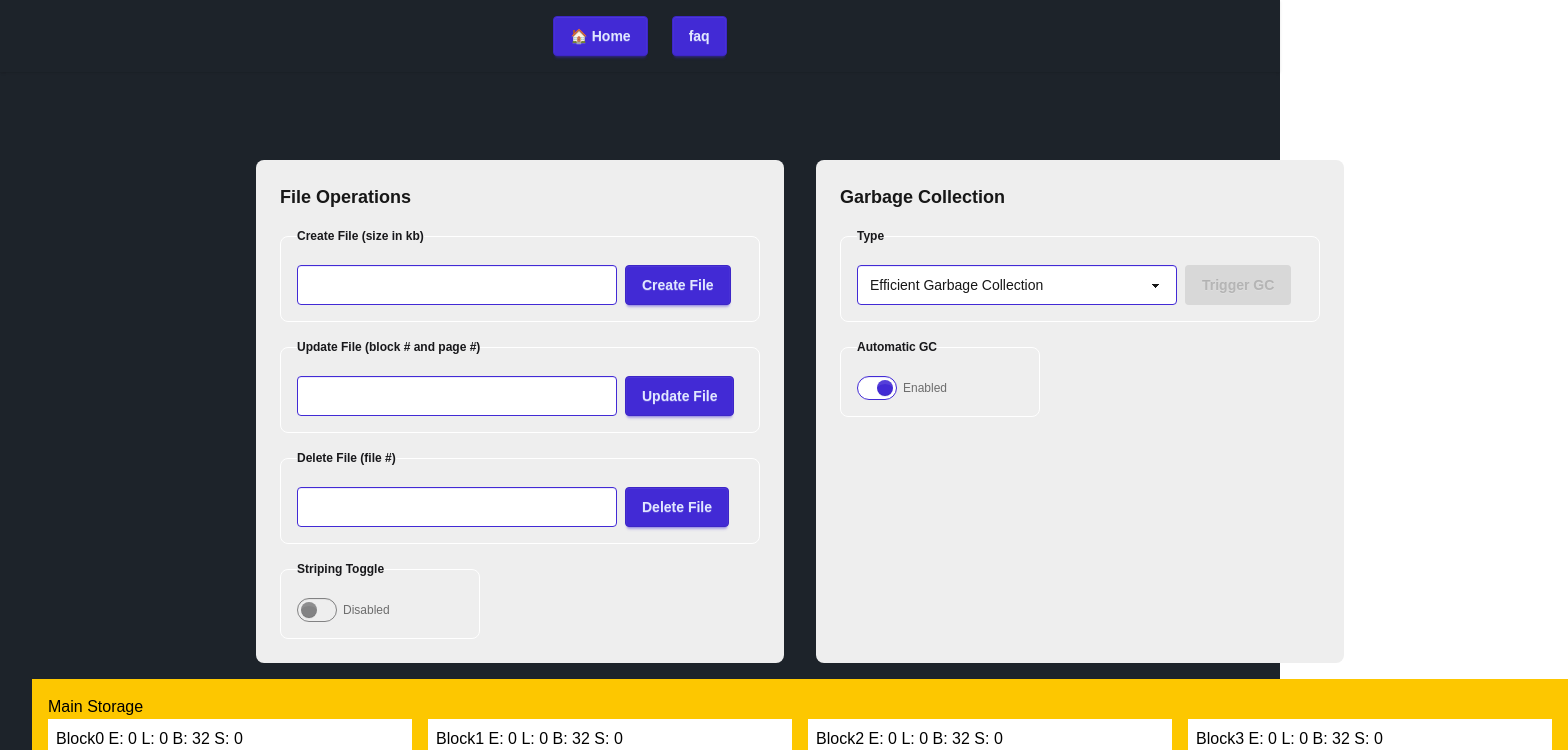
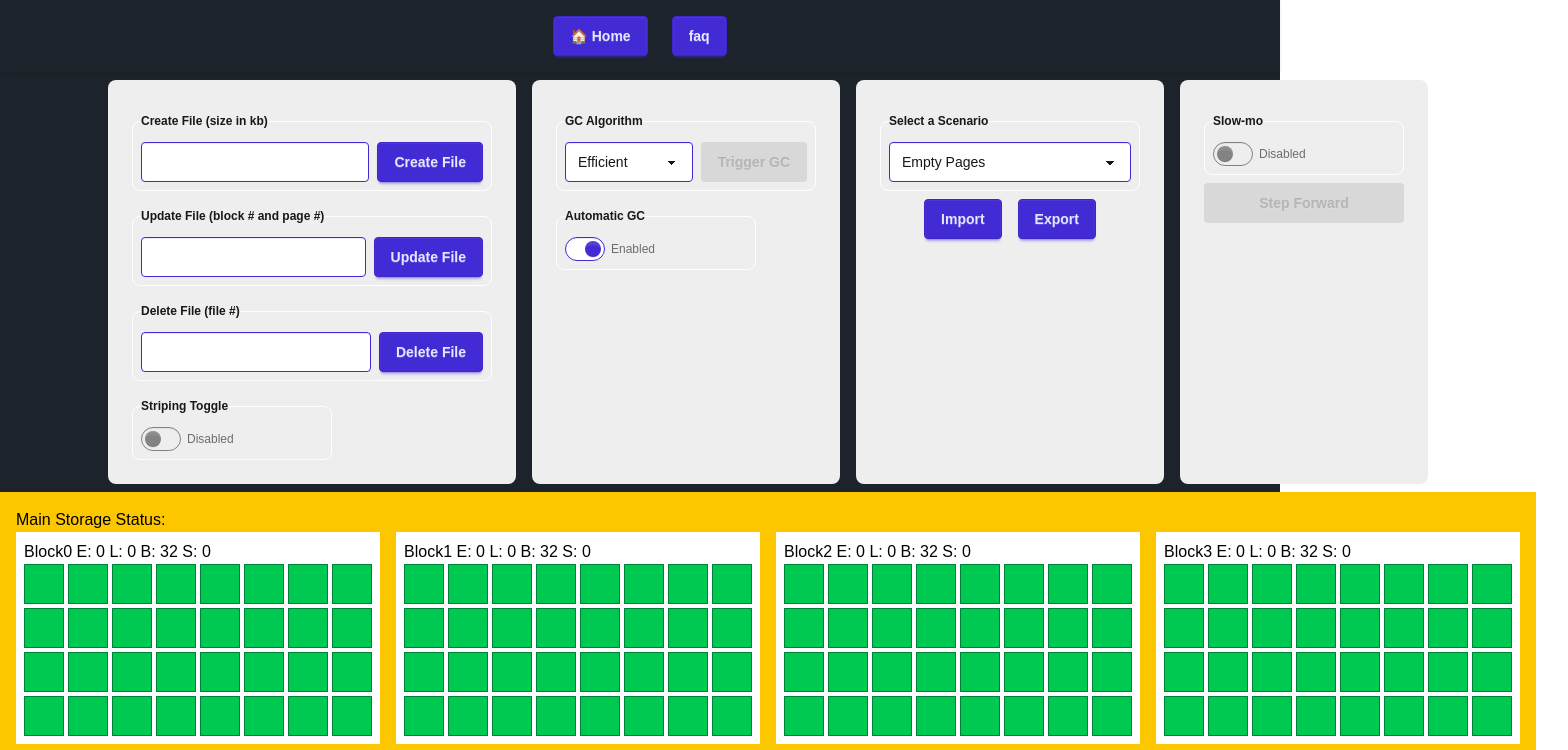
Before and after one commit to Maksym-W/ssd_visualizer, a Next.js app: page / in a window 1280 px wide. Shown: the top 750 px of the page, 1568 px wide, since content can reach past the window. Built offline with nearby package versions, Linux system fonts and the light colour scheme.

Commit message:
added scenario selection and slow-mo. neither of these are functional. made space for stuff

```diff
--- a/src/app/page.tsx
+++ b/src/app/page.tsx
@@ -128,16 +128,18 @@ export default function Home() {
 
   const [automaticGc, setAutomaticGc] = useState(true);
 
-  const [gcAlgorithm, setGcAlgorithm] = useState("Efficient Garbage Collection");
+  const [gcAlgorithm, setGcAlgorithm] = useState("Efficient");
+
+  const [slowMo, setSlowMo] = useState(false);
 
 
   const handleWriteFile = () => {
     let gc;
     if (!automaticGc) {
       gc = (blocks: Array[Block], num2: Array[Block], num3: number, num4: number) => blocks;
-    } else if (gcAlgorithm == "Efficient Garbage Collection") {
+    } else if (gcAlgorithm == "Efficient") {
       gc = efficientGarbageCollection;
-    } else if (gcAlgorithm == "Single Garbage Collection") {
+    } else if (gcAlgorithm == "Single") {
       gc = singleGarbageCollection;
     } else {
       gc = totalGarbageCollection;
@@ -176,9 +178,9 @@ export default function Home() {
     // < 0.25 is our bad threshold, >= 0.75 is our good threshold)
 
   let gc;
-  if (gcAlgorithm == "Efficient Garbage Collection") {
+  if (gcAlgorithm == "Efficient") {
     gc = efficientGarbageCollection;
-  } else if (gcAlgorithm == "Single Garbage Collection") {
+  } else if (gcAlgorithm == "Single") {
     gc = singleGarbageCollection;
   } else {
     gc = totalGarbageCollection;
@@ -195,15 +197,14 @@ export default function Home() {
 
 
   return (
-    <div className="flex flex-col md:flex-row items-start md:items-center p-8 gap-12">
+    <div className="flex flex-col md:flex-row items-start md:items-center gap-12">
 
-      <div className="md:mt-10 md:ml-auto mr-20">
+      <div className="md:ml-auto mr-20">
 
         <div className="flex justify-center mx-auto max-w-5xl">
-          <div className="card bg-base-300 rounded-box grid m-4">
+          <div className="card bg-base-300 rounded-box grid m-2">
             <div className="card-body">
-              <h2 className="card-title">File Operations</h2>
-              <fieldset className="fieldset border-base-100 border w-120 p-4 rounded-box">
+              <fieldset className="fieldset border-base-100 border w-90 p-2 rounded-box">
                 <legend className="fieldset-legend">Create File (size in kb)</legend>
                 <div className="flex items-end gap-2">
                   <input
@@ -221,7 +222,7 @@ export default function Home() {
                 </div>
               </fieldset>
 
-              <fieldset className="fieldset border-base-100 border w-120 p-4 rounded-box">
+              <fieldset className="fieldset border-base-100 border w-90 p-2 rounded-box">
                 <legend className="fieldset-legend">Update File (block # and page #)</legend>
                 <div className="flex items-end gap-2">
                   <input type="text" className="input input-primary"/>
@@ -229,7 +230,7 @@ export default function Home() {
                 </div>
               </fieldset>
 
-              <fieldset className="fieldset border-base-100 border w-120 p-4 rounded-box">
+              <fieldset className="fieldset border-base-100 border w-90 p-2 rounded-box">
                 <legend className="fieldset-legend">Delete File (file #)</legend>
                 <div className="flex items-end gap-2">
                   <input
@@ -247,7 +248,7 @@ export default function Home() {
                 </div>
               </fieldset>
 
-              <fieldset className="fieldset border-base-100 border w-50 p-4 rounded-box">
+              <fieldset className="fieldset border-base-100 border w-50 p-2 rounded-box">
                 <legend className="fieldset-legend">Striping Toggle</legend>
                 <label className="label">
                   <input type="checkbox" checked={striping} onChange={e => setStriping(e.target.checked)} className="toggle toggle-primary"/>
@@ -257,20 +258,19 @@ export default function Home() {
             </div>
           </div>
 
-          <div className="card bg-base-300 rounded-box grid m-4">
+          <div className="card bg-base-300 rounded-box grid m-2">
             <div className="card-body">
-              <h2 className="card-title">Garbage Collection</h2>
 
-              <fieldset className="fieldset border-base-100 border w-120 p-4 rounded-box">
-                <legend className="fieldset-legend">Type</legend>
+              <fieldset className="fieldset border-base-100 border w-65 p-2 rounded-box">
+                <legend className="fieldset-legend">GC Algorithm</legend>
                 <div className="flex items-end gap-2">
                   <select
                     className="select select-primary"
                     onChange={e => setGcAlgorithm(e.target.value)}
                   >
-                    <option>Efficient Garbage Collection</option>
-                    <option>Single Garbage Collection</option>
-                    <option>Total Garbage Collection</option>
+                    <option>Efficient</option>
+                    <option>Single</option>
+                    <option>Total</option>
                   </select>
                   <button
                     className="btn btn-primary"
@@ -282,7 +282,7 @@ export default function Home() {
                 </div>
               </fieldset>
 
-              <fieldset className="fieldset border-base-100 border w-50 p-4 rounded-box">
+              <fieldset className="fieldset border-base-100 border w-50 p-2 rounded-box">
                 <legend className="fieldset-legend">Automatic GC</legend>
                 <label className="label">
                   <input type="checkbox" checked={automaticGc} onChange={e => setAutomaticGc(e.target.checked)} className="toggle toggle-primary"/>
@@ -292,10 +292,49 @@ export default function Home() {
 
             </div>
           </div>
+
+          <div className="card bg-base-300 rounded-box grid m-2">
+            <div className="card-body">
+              <fieldset className="fieldset border-base-100 border w-65 p-2 rounded-box">
+                <legend className="fieldset-legend">Select a Scenario</legend>
+                <div className="flex items-end gap-2">
+                  <select
+                    className="select select-primary"
+                    onChange={e => setGcAlgorithm(e.target.value)}
+                  >
+                    <option>Empty Pages</option>
+                    <option>Hot/Cold</option>
+                  </select>
+                </div>
+              </fieldset>
+              <div className="flex space-x-4 justify-center">
+                <button className="btn btn-primary">
+                  Import
+                </button>
+                <button className="btn btn-primary">
+                  Export
+                </button>
+              </div>
+            </div>
+          </div>
+
+          <div className="card bg-base-300 rounded-box grid m-2">
+            <div className="card-body">
+              <fieldset className="fieldset border-base-100 border w-50 p-2 rounded-box">
+                <legend className="fieldset-legend">Slow-mo</legend>
+                <label className="label">
+                  <input type="checkbox" checked={slowMo} onChange={e => setSlowMo(e.target.checked)} className="toggle toggle-primary"/>
+                  <p>{slowMo ? "Enabled" : "Disabled"}</p>
+                </label>
+              </fieldset>
+              <button className="btn btn-primary" disabled={!slowMo}>Step Forward</button>
+            </div>
+          </div>
         </div>
 
 
-        <SSDDie blocks={blocks} blockRows={blockRows} blockCols={blockCols} pageRows={pageRows} pageCols={pageCols} text={"Main Storage"} />
+
+        <SSDDie blocks={blocks} blockRows={blockRows} blockCols={blockCols} pageRows={pageRows} pageCols={pageCols} text={"Main Storage  Status:"} />
 
         {/* Overprovision Area */}
         <SSDDie blocks={overprovisionArea} blockRows={Math.floor(blockRows/4)} blockCols={blockCols} pageRows={pageRows} pageCols={pageCols} text={"Overprovision Area (OP)"} />
```
